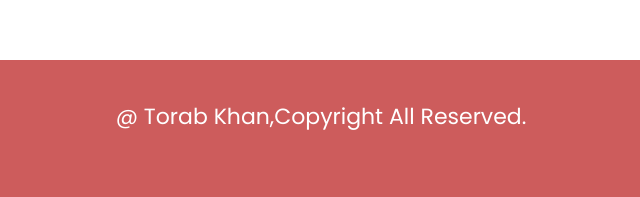
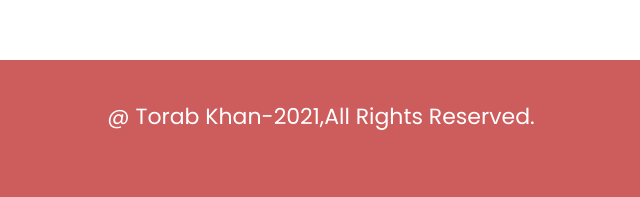
Before and after one commit to Torab-CSE/web-portfolio, a plain HTML site: page images/index.html in a window 1280 px wide. Shown: the part 1882-2079 px from the top of the page, 359-999 px from the left. Drawn offline with Linux system fonts and the light colour scheme.

Commit message:
footer updated

```diff
--- a/images/index.html
+++ b/images/index.html
@@ -49,6 +49,6 @@
         </div>
     </section>
 
-    <footer class ="footerCls">@ Torab Khan,Copyright All Reserved.</footer>
+    <footer class ="footerCls">@ Torab Khan-2021,All Rights Reserved.</footer>
 </body>
 </html>
```
